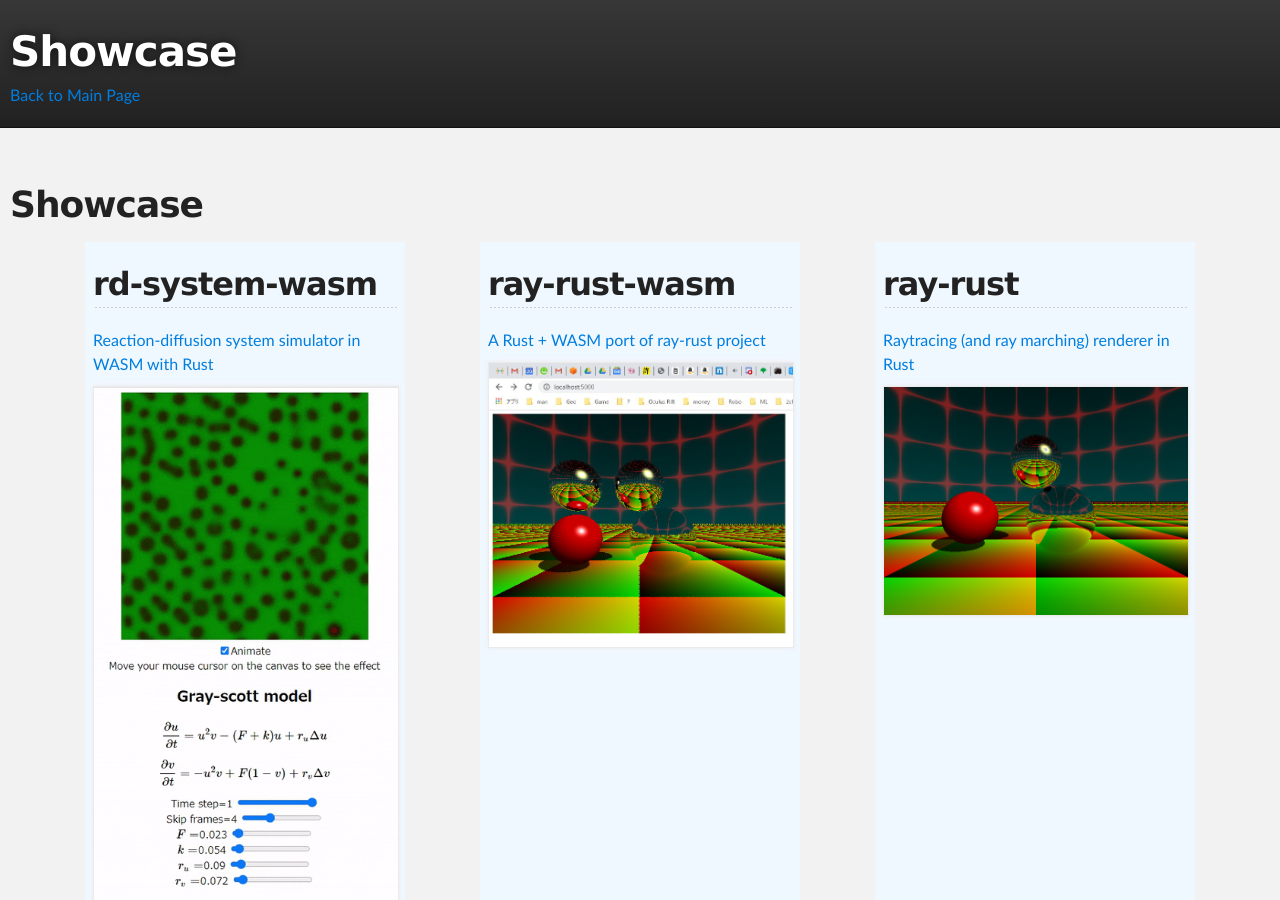
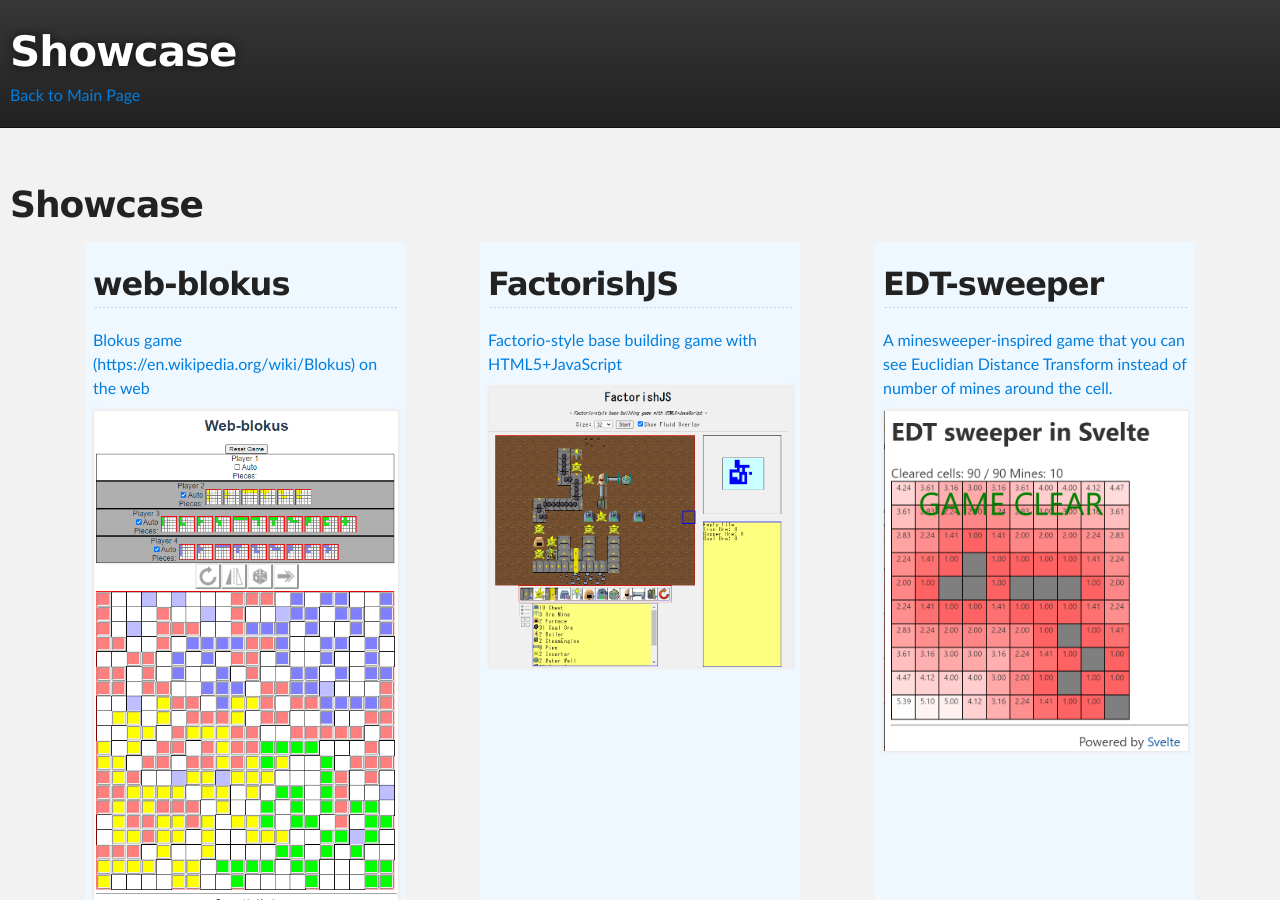
Before and after one commit to msakuta/msakuta.github.io, a Jekyll site: the page built from showcase.html, in a window 1280 px wide and 900 px high. Built offline with Jekyll 4.4.1, drawn with Linux system fonts in a browser that asks for light colours.

Commit message:
Add 3 projects entries

```diff
--- a/showcase.html
+++ b/showcase.html
@@ -4,6 +4,27 @@ layout: wide
 ---
 <h1>Showcase</h1>
 <div class="container">
+	<div class="showcase">
+		<a href="https://github.com/msakuta/web-blokus">
+			<h2>web-blokus</h2>
+			<div>Blokus game (https://en.wikipedia.org/wiki/Blokus) on the web</div>
+			<div><img src="images/showcase/web-blokus.png" alt="" /></div>
+		</a>
+	</div>
+	<div class="showcase">
+		<a href="https://github.com/msakuta/FactorishJS">
+			<h2>FactorishJS</h2>
+			<div>Factorio-style base building game with HTML5+JavaScript</div>
+			<div><img src="images/showcase/FactorishJS.png" alt="" /></div>
+		</a>
+	</div>
+	<div class="showcase">
+		<a href="https://github.com/msakuta/EDT-sweeper">
+			<h2>EDT-sweeper</h2>
+			<div>A minesweeper-inspired game that you can see Euclidian Distance Transform instead of number of mines around the cell.</div>
+			<div><img src="images/showcase/EDT-sweeper.png" alt="" /></div>
+		</a>
+	</div>
 	<div class="showcase">
 		<a href="https://github.com/msakuta/rd-system-wasm">
 			<h2>rd-system-wasm</h2>
```
Also changed, not shown: images/showcase/EDT-sweeper.png (added), images/showcase/FactorishJS.png (added), images/showcase/web-blokus.png (added).
